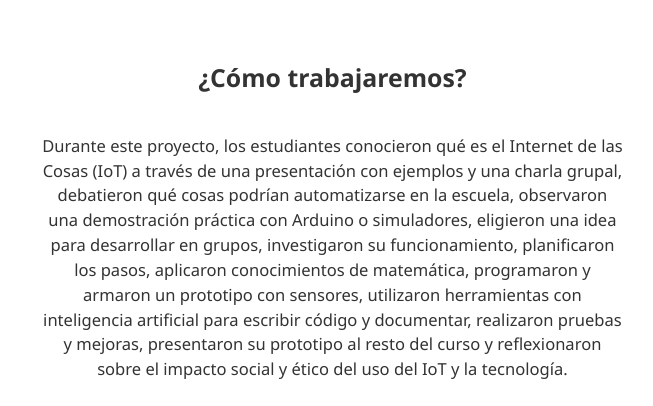
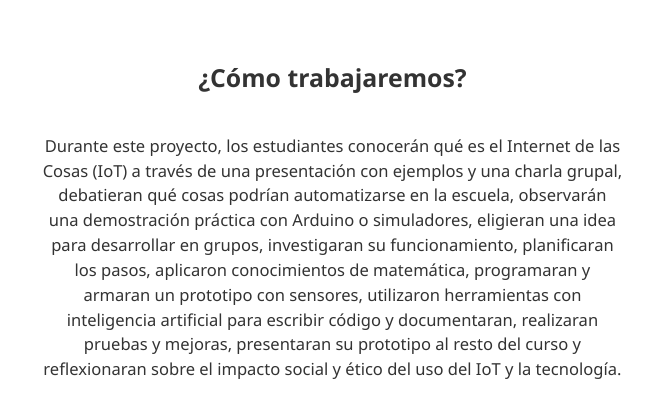
Before and after one commit to juanezequielhinojosa/PracticoN-1-Modulo4, a plain HTML site: page index.html in a window 1280 px wide. Shown: the part 780-1186 px from the top of the page, 0-653 px from the left. Drawn offline with Linux system fonts and the light colour scheme.

Commit message:
correcciones

```diff
--- a/index.html
+++ b/index.html
@@ -41,8 +41,7 @@
     <section class="section" id="metodologia">
       <div class="text-box">
         <h2>¿Cómo trabajaremos?</h2>
-        <p>
-          Durante este proyecto, los estudiantes conocieron qué es el Internet de las Cosas (IoT) a través de una presentación con ejemplos y una charla grupal, debatieron qué cosas podrían automatizarse en la escuela, observaron una demostración práctica con Arduino o simuladores, eligieron una idea para desarrollar en grupos, investigaron su funcionamiento, planificaron los pasos, aplicaron conocimientos de matemática, programaron y armaron un prototipo con sensores, utilizaron herramientas con inteligencia artificial para escribir código y documentar, realizaron pruebas y mejoras, presentaron su prototipo al resto del curso y reflexionaron sobre el impacto social y ético del uso del IoT y la tecnología.
+        <p>          Durante este proyecto, los estudiantes conocerán qué es el Internet de las Cosas (IoT) a través de una presentación con ejemplos y una charla grupal, debatieran qué cosas podrían automatizarse en la escuela, observarán una demostración práctica con Arduino o simuladores, eligieran una idea para desarrollar en grupos, investigaran su funcionamiento, planificaran los pasos, aplicaron conocimientos de matemática, programaran y armaran un prototipo con sensores, utilizaron herramientas con inteligencia artificial para escribir código y documentaran, realizaran pruebas y mejoras, presentaran su prototipo al resto del curso y reflexionaran sobre el impacto social y ético del uso del IoT y la tecnología.
         </p>
         <button
           class="boton-actividad"
@@ -97,7 +96,7 @@
           <img src="img/card5.jpg" alt="Proyecto 5" />
           <h3>ACTIVIDAD N°5</h3>
           <p>
-            Programamos y armamos el prototipo usando Arduino o simuladores como Tinkercad. Conectamos sensores, enviamos datos a una app o tablero digital y usamos herramientas con IA (como Copilot) para escribir el código, utilizando el lenguaje Python. También documentamos el proceso.
+            Programamos y armamos el prototipo usando Arduino o simuladores como Tinkercad. Conectamos sensores, enviamos datos a una app o tablero digital y usamos herramientas con IA (como Copilot) para escribir el código, utilizando el lenguaje Python. También documentaremos el proceso.
           </p>
         </div>
         <div class="card">
```
